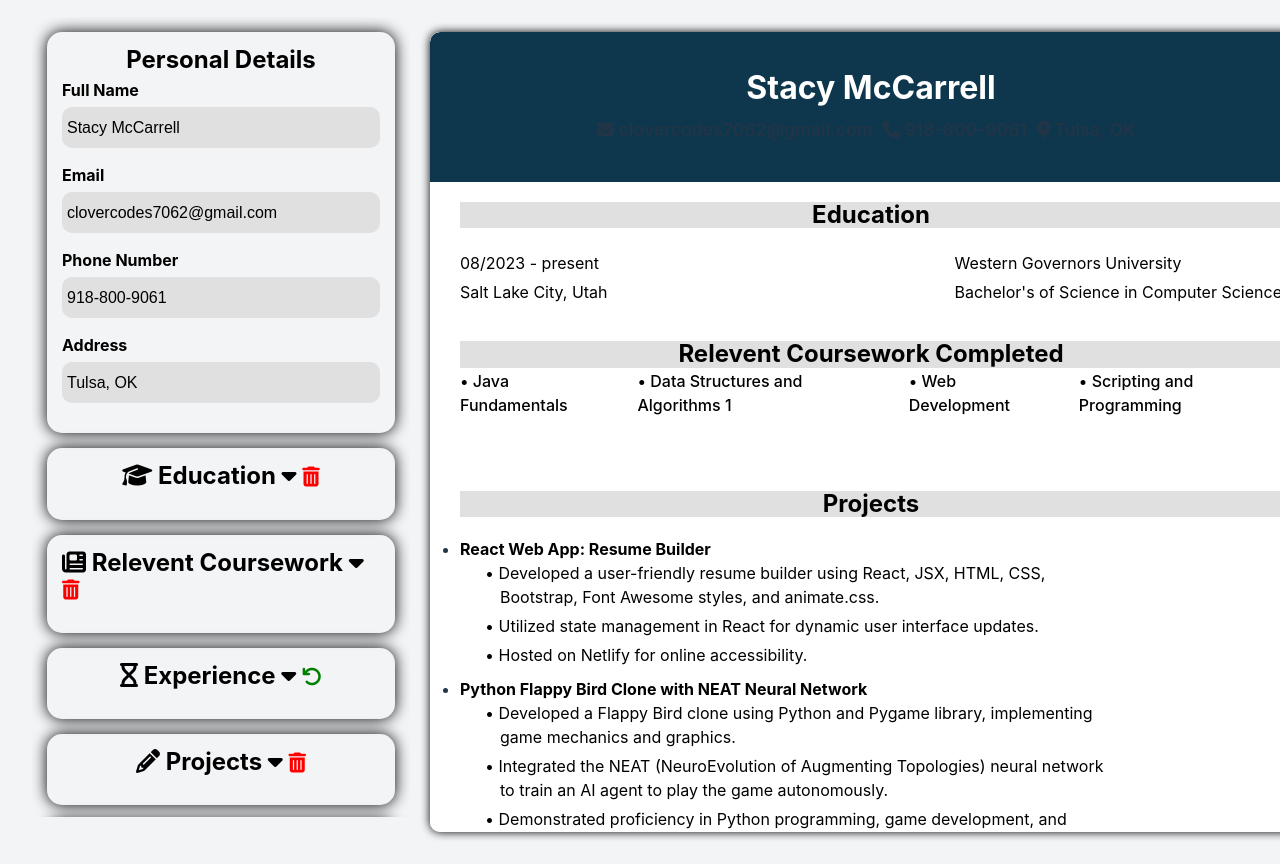
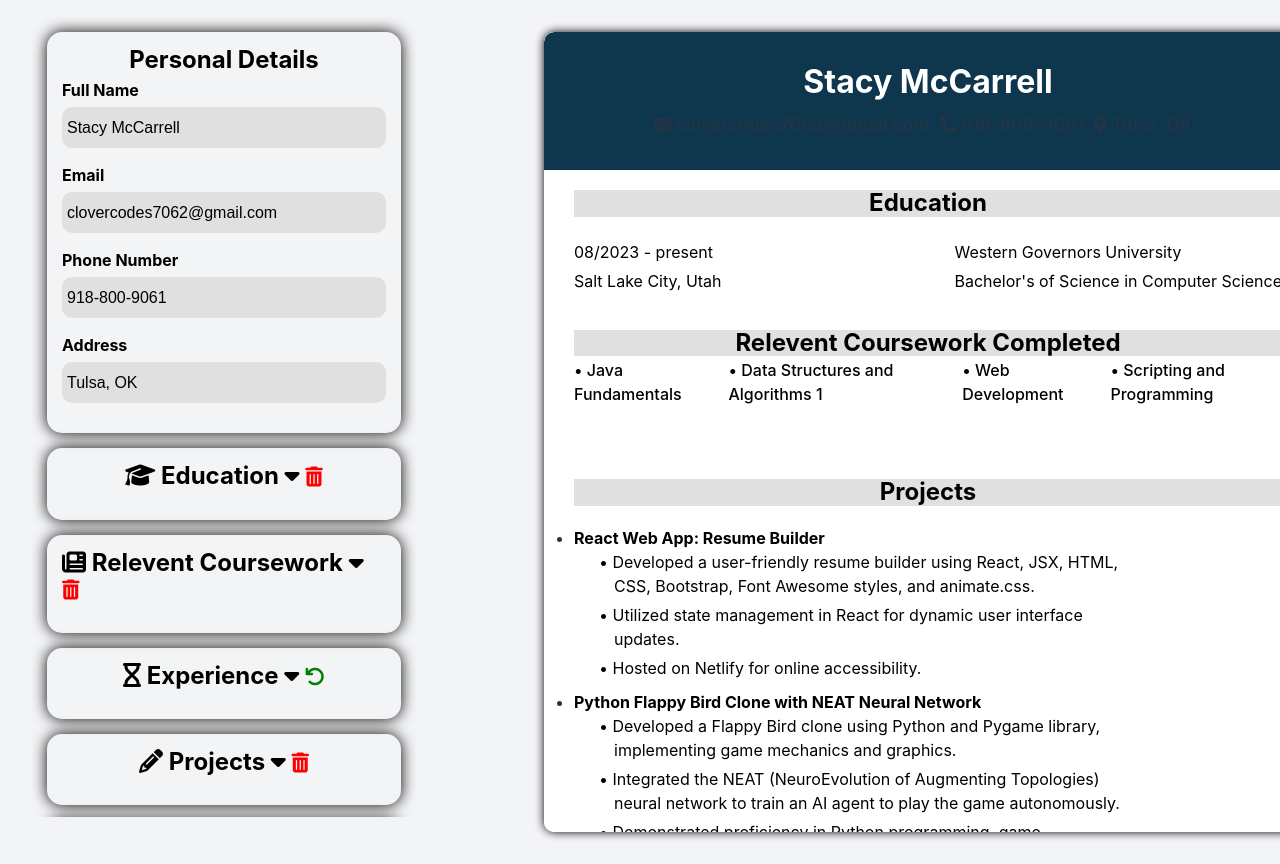
Before and after one commit to CloverCodes7062/cv-app-project, a React (Vite) app: page / in a window 1280 px wide. Shown: the top 864 px of the page. Built offline with nearby package versions, Linux system fonts and the light colour scheme.

Commit message:
Div Resizing

```diff
--- a/src/Background.css
+++ b/src/Background.css
@@ -5,7 +5,7 @@
 
 .background {
     display: flex;
-    gap: 20px;
+    justify-content: space-between;
     padding: 2.5%;
     width: 100vw;
     height: 100vh;
--- a/src/CvContainer.css
+++ b/src/CvContainer.css
@@ -2,7 +2,7 @@
 .cv-container {
     display: flex;
     flex-direction: column;
-    width: 70%;
+    width: 60%;
     height: auto;
     background-color: #ffffff;
     border-radius: 10px;
```
